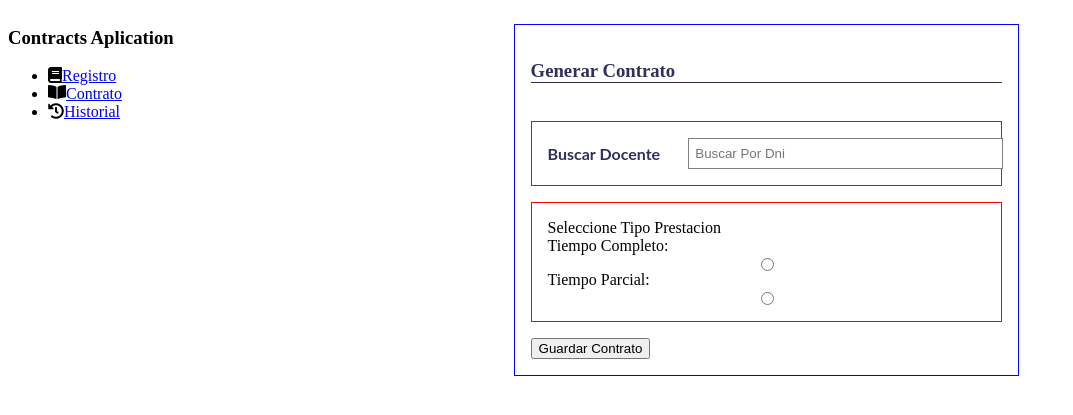
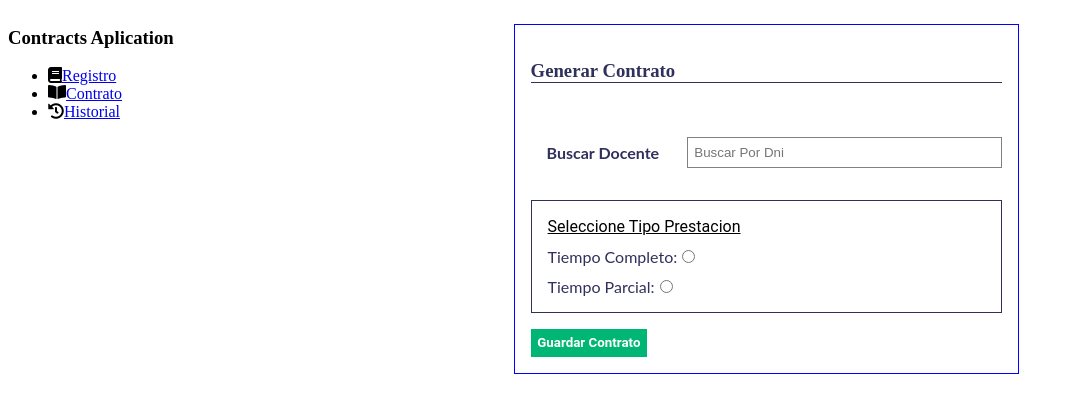
Before and after one commit to kali27172017/contratos, a PHP site: template views/contract.twig in a window 1280 px wide. Shown: the top 415 px of the page, without its empty margins (0-1073 px from the left). Run offline with PHP 8.4, Linux system fonts and the light colour scheme; the template is opened without the code that fills it, so the values that code supplies are empty; some libraries are stand-ins or nearby versions.

Commit message:
12062018-15:18pm

```diff
--- a/app/db/Conexion.php
+++ b/app/db/Conexion.php
@@ -13,7 +13,7 @@ class Conexion {
             //$this->dotenv->load();
 
             try{
-               $this->pdo = new \PDO("mysql:host=127.0.0.1;dbname=contratos","root","admin");
+               $this->pdo = new \PDO("mysql:host=127.0.0.1;dbname=contratos","root","");
             }catch (PDOException $e){
             	echo "Fallo la conexion" . $e->getMessage();
             }
--- a/client_dev/css/contract.css
+++ b/client_dev/css/contract.css
@@ -15,7 +15,6 @@
 
 
 .search-teacher{
-	border:1px solid red;
 	padding:1em;
 	display:grid;
 	grid-template-columns:140px 160px;
@@ -35,8 +34,30 @@
 
 
 .search-benefit{
-   border:1px solid red;
-   padding:1em;
-   margin:1em 0;
-   display:grid;
+	border:.5px solid #30305C;
+    padding:1em;
+    margin:1em 0;
+    display:grid;
+	grid-template-rows:30px 30px;
 }
+
+
+.search-benefit label{
+	text-decoration:underline;
+	font-family: "Roboto";
+}
+
+
+.search-benefit div  {
+	color:#30305C;
+	font-family: "Lato";
+}
+
+.contract input[type="submit"]{
+	color:white;
+	border:none;
+	background:#00B674;
+	font-weight: bold;
+	font-family: "Roboto";
+	padding:.5em;
+}
--- a/client_dev/js/dashboard.js
+++ b/client_dev/js/dashboard.js
@@ -1,5 +1,7 @@
 import "../css/iconos.css"
 import "../css/dashboard.css"
+import validate  from  "./validation.js"
+
 
 let $ = require('jquery')
 let formRegister = document.getElementById("formRegister")
@@ -10,7 +12,8 @@ let btnRegister = document.getElementById("register_submit")
 let formRegisterTeacher = (e) => {
     e.preventDefault()
     let inputs = document.fregister.elements;
-    let dataRegister = []
+    validate(inputs)
+    let dataRegister = [];
 
     for(let i=0;i<inputs.length;i++){
     	 if(inputs[i].type != "submit"){
--- /dev/null
+++ b/client_dev/js/validation.js
@@ -0,0 +1,5 @@
+
+
+module.exports = function validate(inputs){
+    console.log(inputs)
+}
--- a/views/contract.twig
+++ b/views/contract.twig
@@ -20,8 +20,12 @@
 
 			    <div class="search-benefit">
 			      <label for="apellido">Seleccione Tipo Prestacion</label>
-			      Tiempo Completo:<input type="radio" name="benefit" id="benefit">
-			      Tiempo Parcial:<input type="radio" name="benefit" id="benefit">
+			      <div>
+					  Tiempo Completo:<input type="radio" name="benefit">
+				  </div>
+				  <div>
+					  Tiempo Parcial:<input type="radio" name="benefit">
+				  </div>
 			    </div>
 
 			    <input type="submit" value="Guardar Contrato" id="saveContract">
```
Also changed, not shown: 1 other file.
